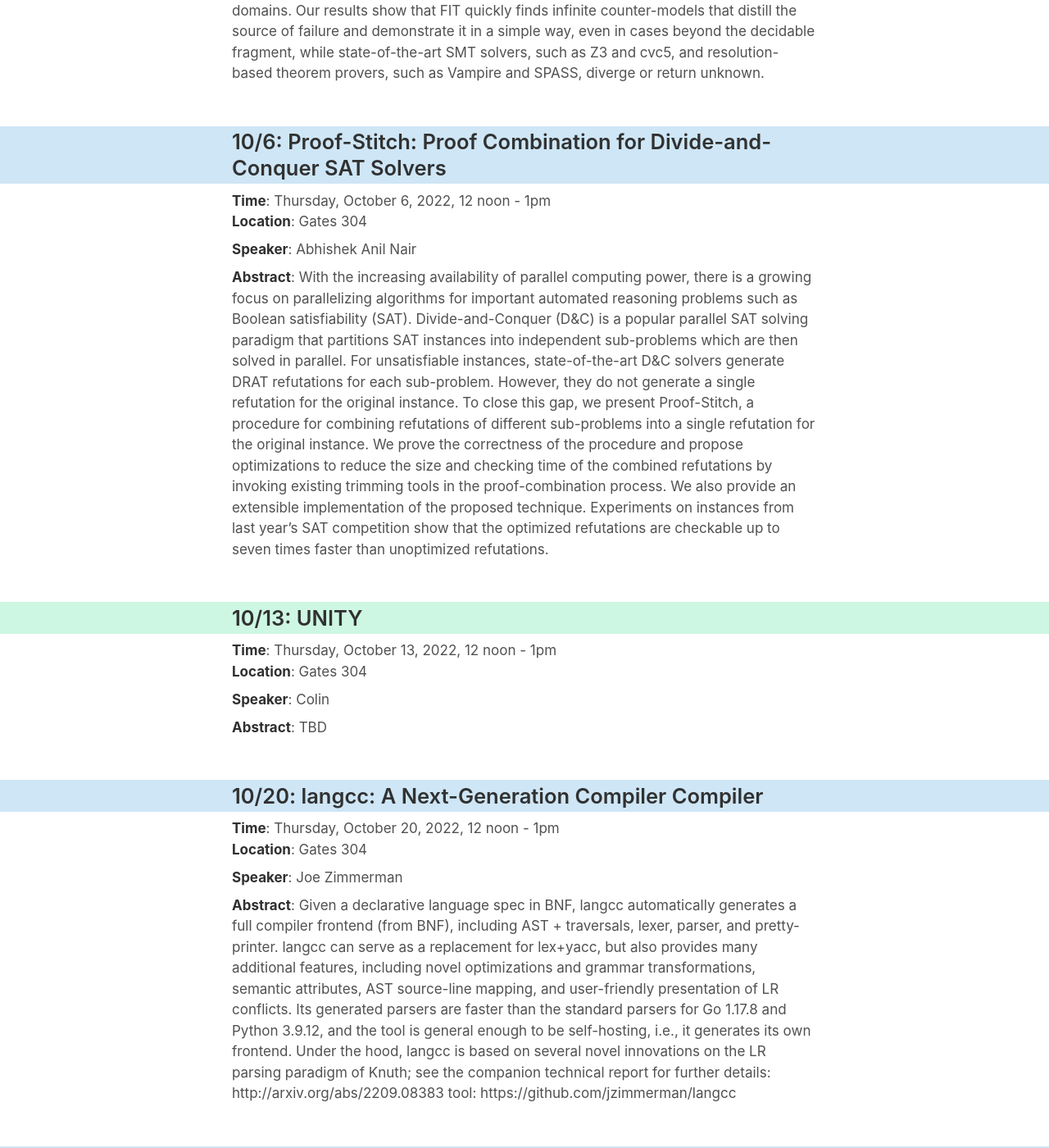
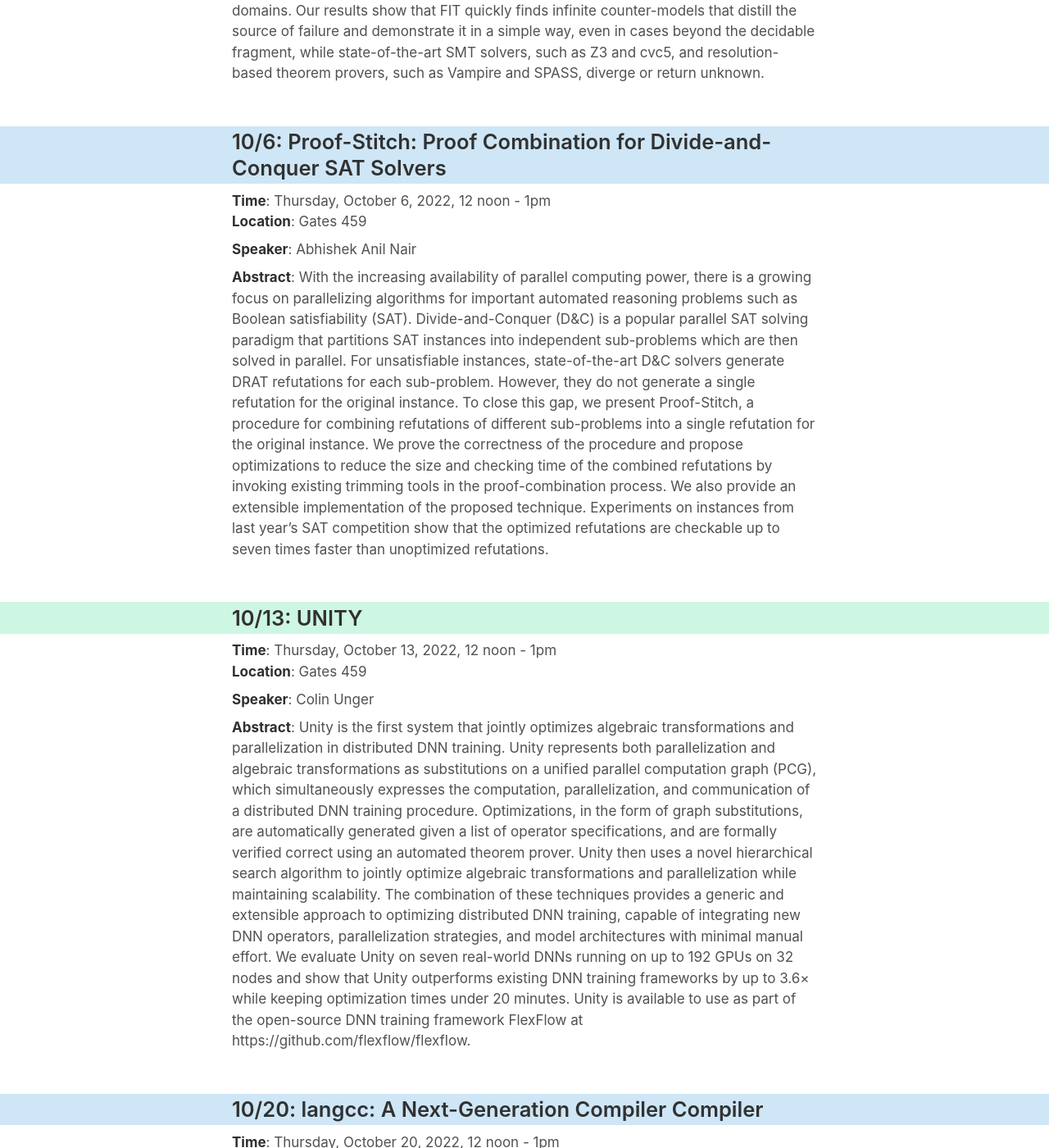
Before and after one commit to software-research-lunch/software-research-lunch.github.io, a Jekyll site: the page built from index.html, in a window 1280 px wide and 1400 px high, scrolled down 2154 px. Shown: the whole window at 82% size. Built offline with Jekyll 4.4.1, drawn with Linux system fonts in a browser that asks for light colours; some of the changed text lies outside the part shown.

Commit message:
update schedule for UNITY and location

```diff
--- a/_data/schedule.yml
+++ b/_data/schedule.yml
@@ -29,7 +29,7 @@
 # Anjiang Wei <anjiang@stanford.edu>
 
 y23_winter:
-  location: "Gates 304"
+  location: "Gates 459"
   year: "2023"
   quarter: "winter"
   talks:
@@ -41,7 +41,7 @@ y23_winter:
     food: ""
 
 y22_fall:
-  location: "Gates 304"
+  location: "Gates 459"
   year: "2022"
   quarter: "fall"
   talks:
@@ -109,10 +109,26 @@ y22_fall:
     food: ""
 
   - date: "2022-10-13"
-    abstract: "TBD"
+    abstract: "Unity is the first system that jointly optimizes algebraic transformations and parallelization in distributed DNN training.
+               Unity represents both parallelization and algebraic transformations as substitutions on a unified
+               parallel computation graph (PCG), which simultaneously expresses the computation, parallelization, and communication
+               of a distributed DNN training procedure. Optimizations, in the form of graph substitutions,
+               are automatically generated given a list of operator specifications, and are formally verified correct using an automated theorem
+               prover. Unity then uses a novel hierarchical search algorithm to jointly optimize algebraic transformations and parallelization while maintaining scalability.
+               The combination of these techniques provides a generic and extensible approach to optimizing distributed DNN training,
+               capable of integrating new DNN operators, parallelization strategies, and model architectures with minimal manual effort.
+               We evaluate Unity on seven real-world DNNs running on up to 192 GPUs on 32 nodes and show that Unity outperforms
+               existing DNN training frameworks by up to 3.6× while keeping optimization times under 20 minutes. Unity is available
+               to use as part of the open-source DNN training framework FlexFlow at https://github.com/flexflow/flexflow."
     title: "UNITY"
-    speaker: "Colin"
-    bio: "TBD"
+    speaker: "Colin Unger"
+    bio: "I am a third year Computer Science Ph.D. student at Stanford University advised by Alex Aiken.
+          I received my bachelor’s degree in Computing from the College of Creative Studies at UC Santa Barbara,
+          where I worked with Giovanni Vigna and Christopher Kruegel on binary analysis and decompilation as a member of the Seclab.
+          I am grateful to be supported by an NSF Graduate Research Fellowship.
+          I'm broadly interested in compilers, program analysis, and optimization, especially in emerging applications such as machine learning.
+          My current research focuses on hardware-aware optimization of deep learning workloads.
+          Recently I have worked on accelerating distributed deep neural network training."
     food: ""
 
   - date: "2022-10-20"
```
